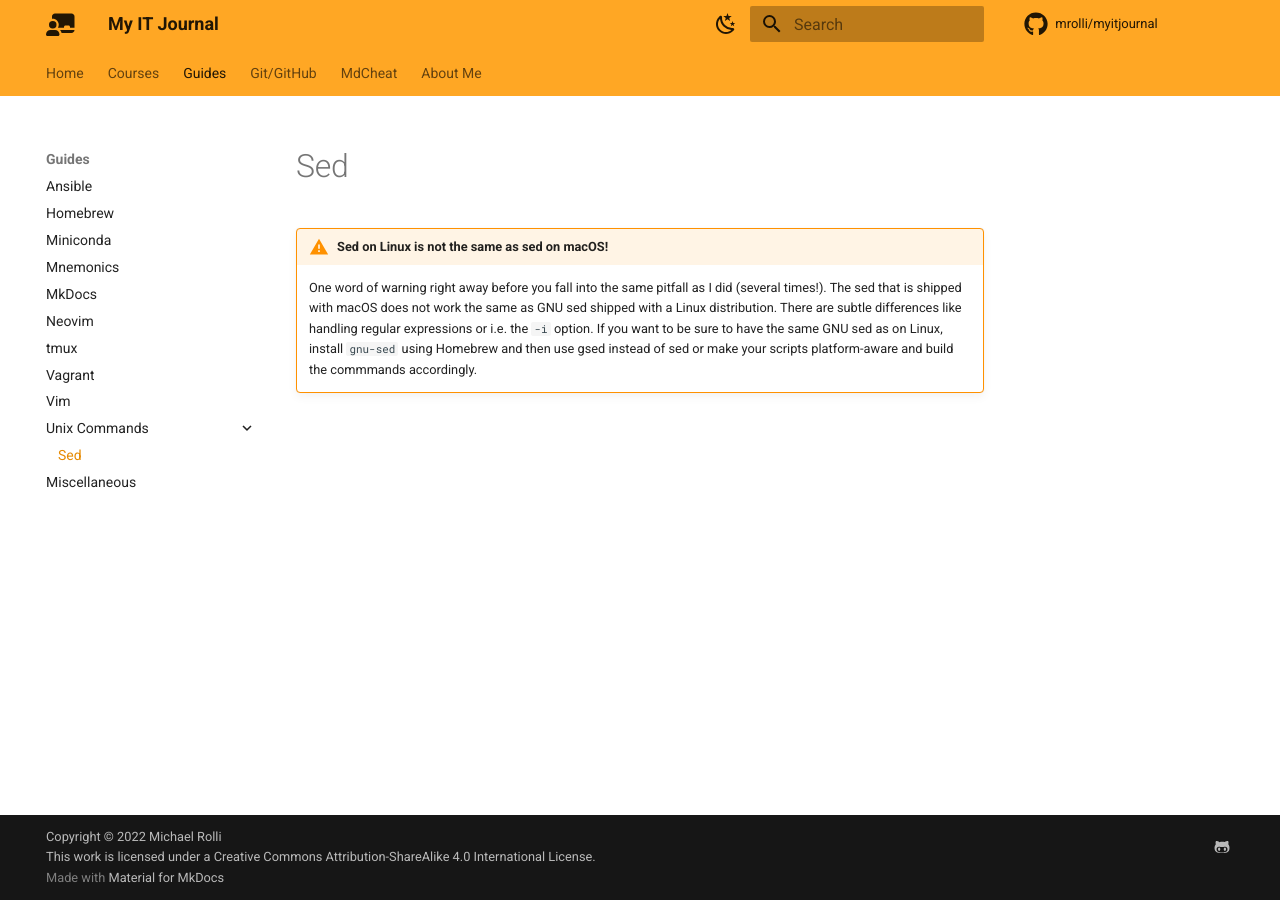
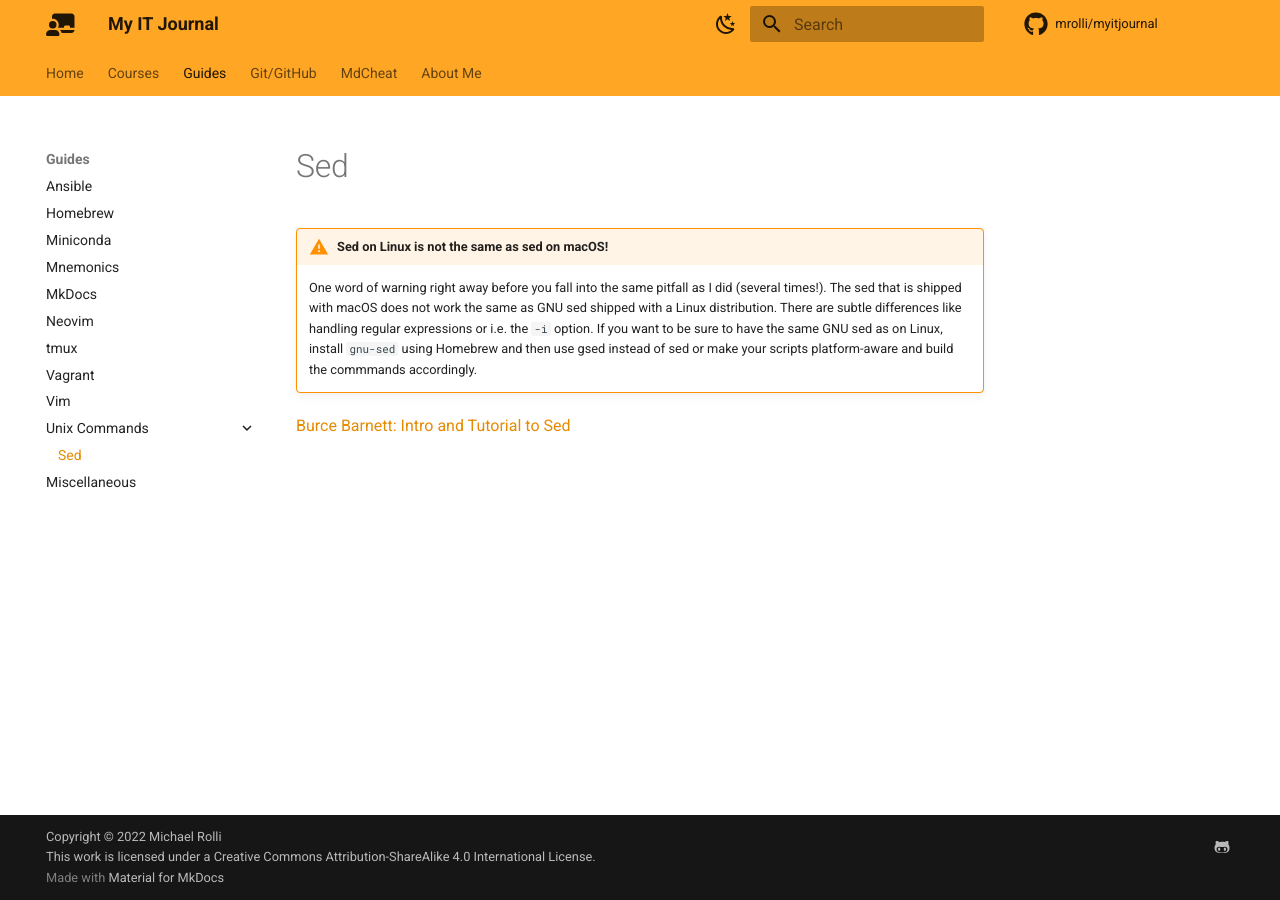
Before and after one commit to mrolli/myitjournal, an MkDocs documentation site: the page built from docs/guides/unix/sed.md, in a window 1280 px wide. Built offline with MkDocs 1.6.1 and Material for MkDocs 9.7.7, drawn with Linux system fonts in a browser that asks for light colours; comment, search, counter and statistics services are not loaded.

Commit message:
Add link to sed tutorial

```diff
--- a/docs/guides/unix/sed.md
+++ b/docs/guides/unix/sed.md
@@ -7,3 +7,5 @@
     If you want to be sure to have the same GNU sed as on Linux, install
     `gnu-sed` using Homebrew and then use gsed instead of sed or make your
     scripts platform-aware and build the commmands accordingly.
+
+[Burce Barnett: Intro and Tutorial to Sed](https://www.grymoire.com/Unix/Sed.html)
```
